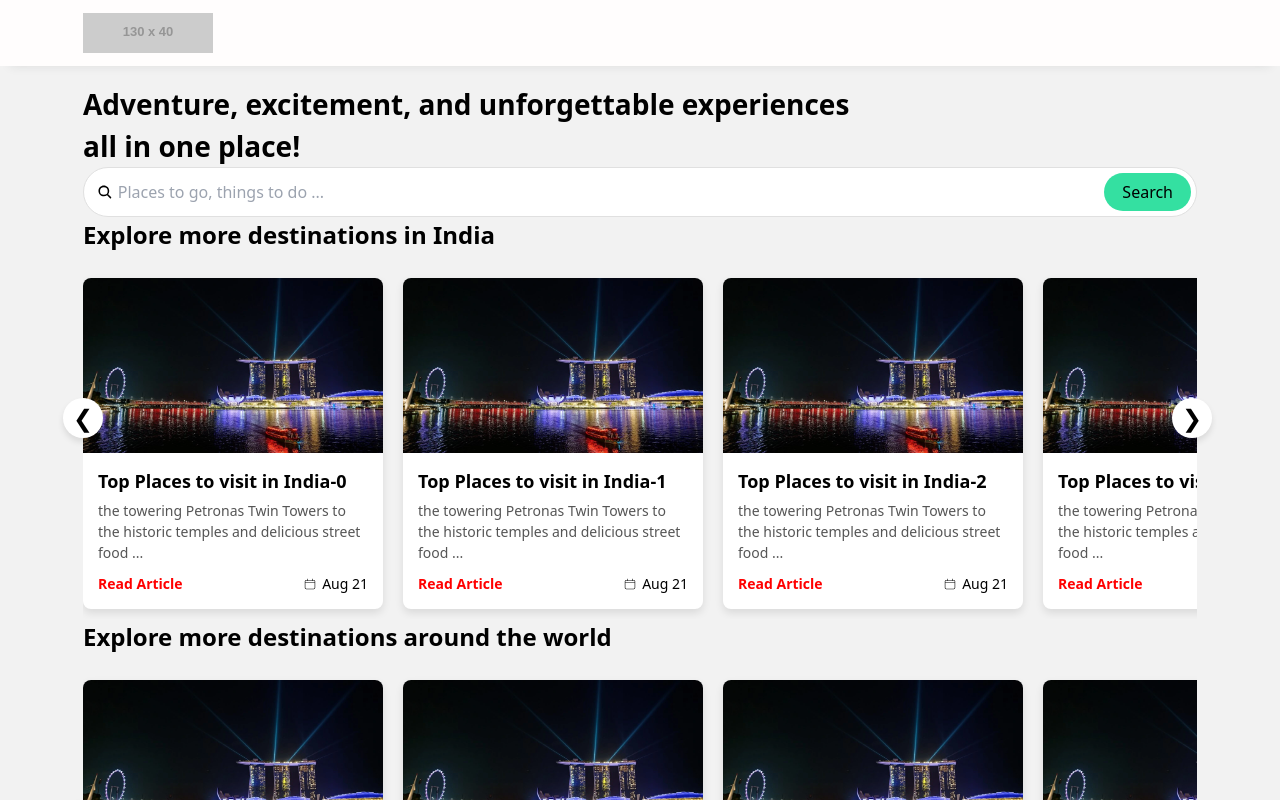
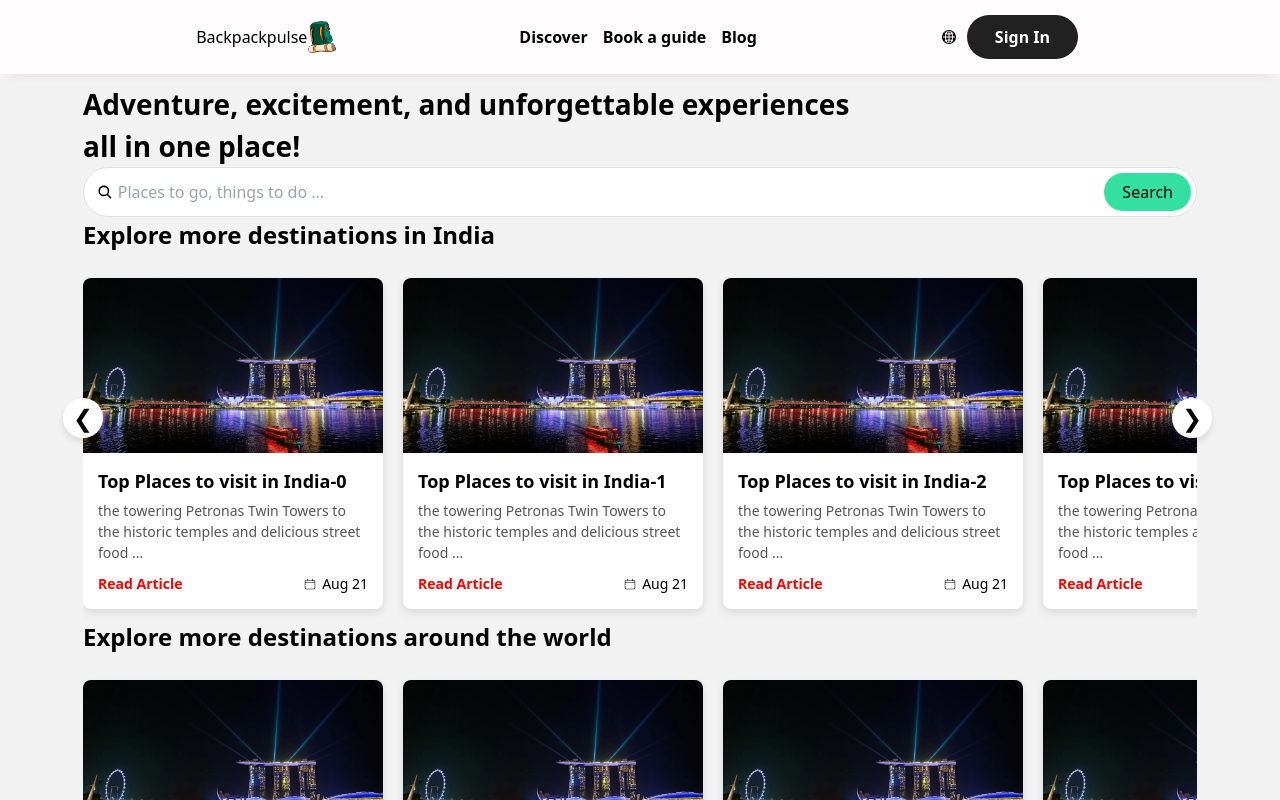
Before and after one commit to suryamani1kumar/frontend, a Next.js app: page / in a window 1280 px wide. Shown: the top 800 px of the page. Built offline with nearby package versions, Linux system fonts and the light colour scheme.

Commit message:
navbar desktop view complete without functionality

```diff
--- a/src/components/Header/Header.js
+++ b/src/components/Header/Header.js
@@ -4,14 +4,14 @@ import { useStickyHeader } from "@/hooks/useStickyHeader";
 import classNames from "classnames";
 import Image from "next/image";
 import Link from "next/link";
-import { IoSearchSharp } from "react-icons/io5";
+import { IoSearchSharp, IoGlobe } from "react-icons/io5";
 import { IoMenu } from "react-icons/io5";
 import { useDeviceType } from "@/hooks/useDevicetype";
 import Drawer from "@mui/material/Drawer";
 import { useRouter } from "next/router";
 import { useDispatch, useSelector } from "react-redux";
 import { SearchEnable } from "@/redux/reducers/moblieSearchSlice";
-
+import { NavBarItems } from "@/utils/constants";
 const Header = () => {
   const SearchIcon = useSelector((state) => state.toggleSearchIcon); // Get the toggle state from the store
   const router = useRouter();
@@ -19,7 +19,6 @@ const Header = () => {
   const device = useDeviceType();
   const dispatch = useDispatch();
   const [openDrawer, setOpenDrawer] = useState(false);
-
   const toggleDrawerOn = () => {
     setOpenDrawer(true);
   };
@@ -53,21 +52,39 @@ const Header = () => {
       })}
     >
       <div className="container flexcontainer">
-        <div>
+        <div
+          className={
+            device === "Desktop"
+              ? styles.logo_inner_container
+              : styles.logo_inner_container_mobile
+          }
+        >
           <Link href={"/"}>
-            <Image
-              src="https://dummyimage.com/130x40/878487/fff"
-              height={40}
-              width={130}
-              alt="logo"
-            />
+            <p className="text-xl font-bold">Backpackpulse</p>
           </Link>
+          <Image src={"/logo.png"} alt="logo" width={30} height={30} />
         </div>
-
+        {device === "Desktop" && (
+          <ul className={styles?.desktop_menu_item}>
+            {NavBarItems.map((item) => (
+              <Link href={item?.link} key={item.id}>
+                <li>{item?.name}</li>
+              </Link>
+            ))}
+          </ul>
+        )}
+        {device === "Desktop" && (
+          <div className={styles?.sideItemContainer}>
+            <div className={styles?.side_item_container}>
+              <IoGlobe /> <span></span>
+            </div>
+            <button className={styles?.signInButton}>sign in</button>
+          </div>
+        )}
         <div className="flexcontainer">
           {SearchIcon && (
             <div className={styles.Headsearch} onClick={searchHandle}>
-              <IoSearchSharp  />
+              <IoSearchSharp />
             </div>
           )}
 
@@ -83,13 +100,9 @@ const Header = () => {
           <div className={styles.menu_container}>
             <div className={styles.menu_header}>
               <Link href={"/"}>
-                <Image
-                  src="https://dummyimage.com/180x50/878487/fff"
-                  height={0}
-                  width={0}
-                  alt="logo"
-                />
+                <p className="text-xl font-bold">Backpackpulse</p>
               </Link>
+              <Image src={"/logo.png"} alt="logo" width={30} height={30} />
               <span className={styles.close_btn} onClick={toggleDrawerOff}>
                 &times;
               </span>
--- a/src/components/Header/header.module.scss
+++ b/src/components/Header/header.module.scss
@@ -81,7 +81,64 @@
 .menu_item:hover {
   background-color: #f4f2f2;
 }
-
+.desktop_menu_item {
+  display: flex;
+  align-items: center;
+  justify-content: center;
+  padding: 12px 15px;
+  font-size: 16px;
+  width: 33%;
+  gap: 15px;
+}
+.desktop_menu_item li {
+  cursor: pointer;
+  list-style: none;
+  padding: 0;
+  margin: 0;
+  font-size: medium;
+  font-weight: 700;
+}
+.sideItemContainer {
+  display: flex;
+  align-items: center;
+  justify-content: center;
+  gap: 10px;
+  width: 33%;
+}
+.signInButton {
+  background-color: #212121;
+  color: #fff;
+  font-size: 16px;
+  padding: 10px 20px;
+  border-radius: 50px;
+  cursor: pointer;
+  width: 30%;
+  text-align: center;
+  font-weight: bold;
+  text-transform: capitalize;
+  border: none;
+  transition: all 0.3s ease-in-out;
+  &:hover {
+    background-color: #434242;
+  }
+}
+.logo_inner_container {
+  display: flex;
+  align-items: center;
+  justify-content: center;
+  width: 33%;
+}
+.logo_inner_container_mobile {
+  display: flex;
+  align-items: center;
+  justify-content: center;
+}
+.side_item_container {
+  display: flex;
+  align-items: center;
+  justify-content: space-between;
+  cursor: pointer;
+}
 @keyframes slideDown {
   from {
     transform: translateY(-100%);
--- /dev/null
+++ b/src/utils/constants.js
@@ -0,0 +1,17 @@
+export const NavBarItems = [
+  {
+    id: 1,
+    name: "Discover",
+    link: "/discover",
+  },
+  {
+    id: 2,
+    name: "Book a guide",
+    link: "/book-a-guide",
+  },
+  {
+    id: 3,
+    name: "Blog",
+    link: "/blog",
+  },
+];
```
Also changed, not shown: public/logo.png (added), 1 other file (tests, documents, lock files or other folders).
